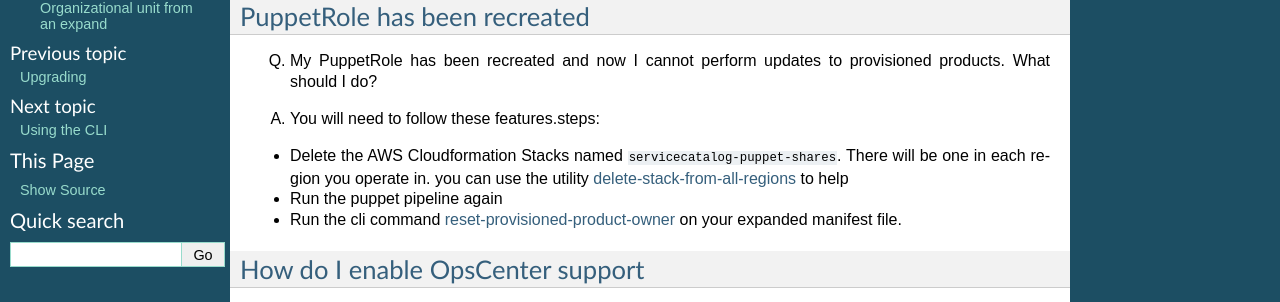
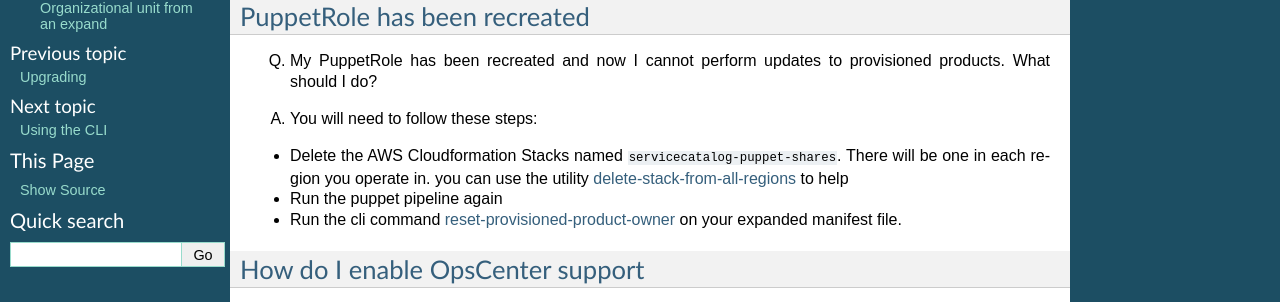
Before and after one commit to awslabs/aws-service-catalog-puppet, a Sphinx documentation site: the page built from docs/source/puppet/faq.rst, in a window 1280 px wide. Shown: the part 202-504 px from the top of the page. Built offline with Sphinx 7.4.7, drawn with Linux system fonts in a browser that asks for light colours.

Commit message:
reverting

```diff
--- a/docs/source/puppet/faq.rst
+++ b/docs/source/puppet/faq.rst
@@ -9,7 +9,7 @@
 -----------------------------
 Q. My PuppetRole has been recreated and now I cannot perform updates to provisioned products.  What should I do?
 
-A. You will need to follow these features.steps:
+A. You will need to follow these steps:
 
 - Delete the AWS Cloudformation Stacks named ``servicecatalog-puppet-shares``.  There will be one in each region you operate in.  you can use the utility `delete-stack-from-all-regions <https://aws-service-catalog-factory.readthedocs.io/en/latest/factory/using_the_cli.html#delete-stack-from-all-regions>`_ to help
 - Run the puppet pipeline again
```
Also changed, not shown: CONTRIBUTING.md (+1 -1 lines).
